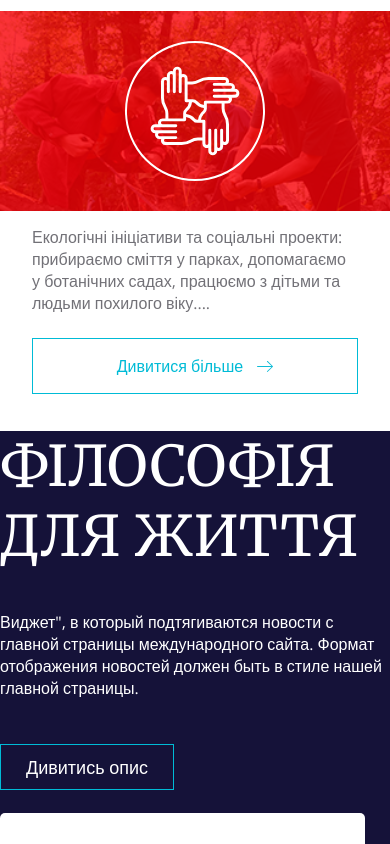
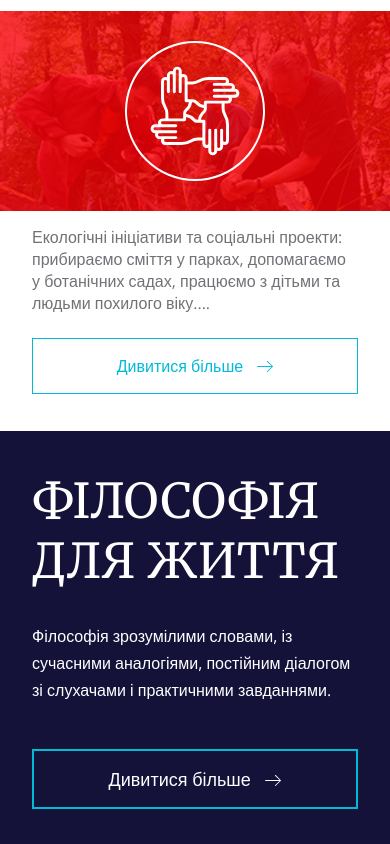
Before and after one commit to vtsaruk/na-front2, a website: page public/index.html in a window 390 px wide. Shown: the part 1156-2000 px from the top of the page. Drawn offline with nearby package versions, Linux system fonts and the light colour scheme.

Commit message:
fix block registrathion / mobile

```diff
--- a/app/sass/main.scss
+++ b/app/sass/main.scss
@@ -30,6 +30,9 @@
     .container {
       width: 100%;
       margin: 0 auto;
+      .logo {
+        margin-left: 20px;
+      }
     }
     .phone-wraper {
       display: none;
@@ -84,19 +87,44 @@
     > .container {
       display: grid;
       grid-template-columns: 100%;
-      height: 900px;
-      form {
-        margin: 0;
-      }
+      height: 100%;
       .cours-name {
+        position: relative;
+        width: 100%;
         padding: 0;
         > h2 {
-          font-size: 56px;
+          padding: 40px 32px 32px 32px;
+          font-size: 48px;
           line-height: normal;
+          margin: 0;
           text-transform: uppercase;
+        }
         > p {
           font-size: 16px;
+          line-height: 27px;
+          padding: 0 32px;
         }
+        .more {
+          margin: 22px 32px 72px 32px;
+          padding: 16px;
+          border: 2px solid #01BBD6;
+          display: block;
+          text-align: center;
+          position: relative;
+          font-size: 18px;
+
+          > img {
+            margin-left: 10px;
+          }
+
+        }
+      }
+       form {
+        margin: 0 24px 70px 24px;
+        width: auto;
+
+        input {
+          width: 90%;
         }
       }
     }
@@ -177,6 +205,7 @@
         display: none;
         position: relative;
         > li {
+          height: 53px;
           display: block;
           text-align: left;
           background-color: rgb(250, 242, 242);
--- a/public/index.html
+++ b/public/index.html
@@ -229,7 +229,9 @@
                 з відомими людьми. Видаємо філософські книги.</span
               >
               <span class="more"
-                >Дивитися більше <img src="./images/icons/arrrow-next-blue.svg" width="18"></span>
+                >Дивитися більше
+                <img src="./images/icons/arrrow-next-blue.svg" width="18"
+              /></span>
             </p>
           </div>
         </div>
@@ -257,7 +259,9 @@
                 посольствами.</span
               >
               <span class="more">
-                Дивитися більше <img src="./images/icons/arrrow-next-blue.svg" width="18"></span>
+                Дивитися більше
+                <img src="./images/icons/arrrow-next-blue.svg" width="18"
+              /></span>
             </p>
           </div>
         </div>
@@ -284,7 +288,9 @@
                 людьми похилого віку.</span
               >
               <span class="more">
-                Дивитися більше <img src="./images/icons/arrrow-next-blue.svg" width="16"></span>
+                Дивитися більше
+                <img src="./images/icons/arrrow-next-blue.svg" width="16"
+              /></span>
             </p>
           </div>
         </div>
@@ -295,11 +301,13 @@
         <div class="cours-name">
           <h2>Філософія для життя</h2>
           <p class="description">
-            Виджет", в который подтягиваются новости с главной страницы
-            международного сайта. Формат отображения новостей должен быть в
-            стиле нашей главной страницы.
+            Філософія зрозумілими словами, із сучасними аналогіями, постійним
+            діалогом зі слухачами і практичними завданнями.
           </p>
-          <a href="#">Дивитись опис</a>
+          <span class="more">
+            Дивитися більше
+            <img src="./images/icons/arrrow-next.svg" width="16"
+          /></span>
         </div>
         <div>
           <form action="">
@@ -308,7 +316,7 @@
             <input type="text" placeholder="Електронна пошта" name="mail" />
             <input type="text" placeholder="Телефон" name="phone" />
             <input type="text" placeholder="Місто" name="city" />
-            <button>Запишить мене</button>
+            <button>Подати заявку</button>
             <p class="warning">
               Записуючись я даю згоду на обробку своїх персональних данних
             </p>
```
Also changed, not shown: app/index.html (+16 -8 lines), public/css/main.min.css. Lines whose indentation alone changed are shown as unchanged.
